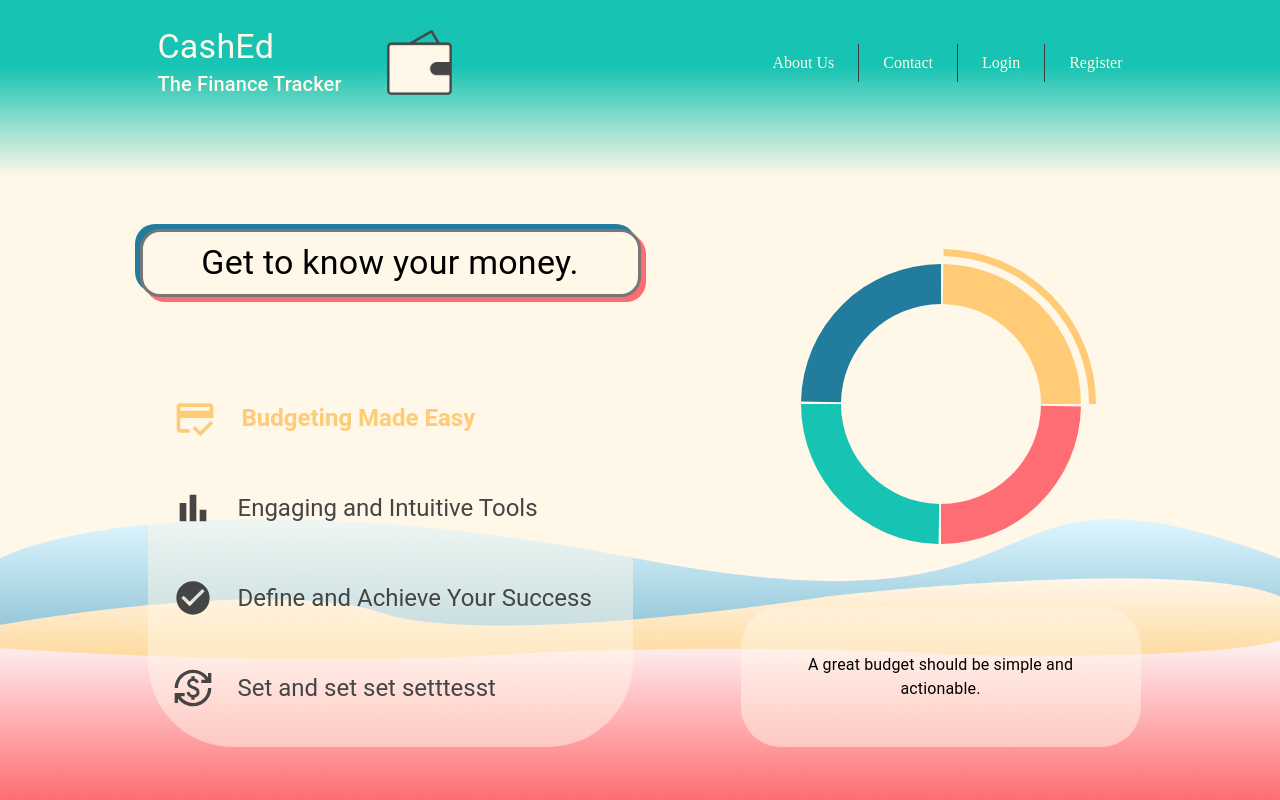
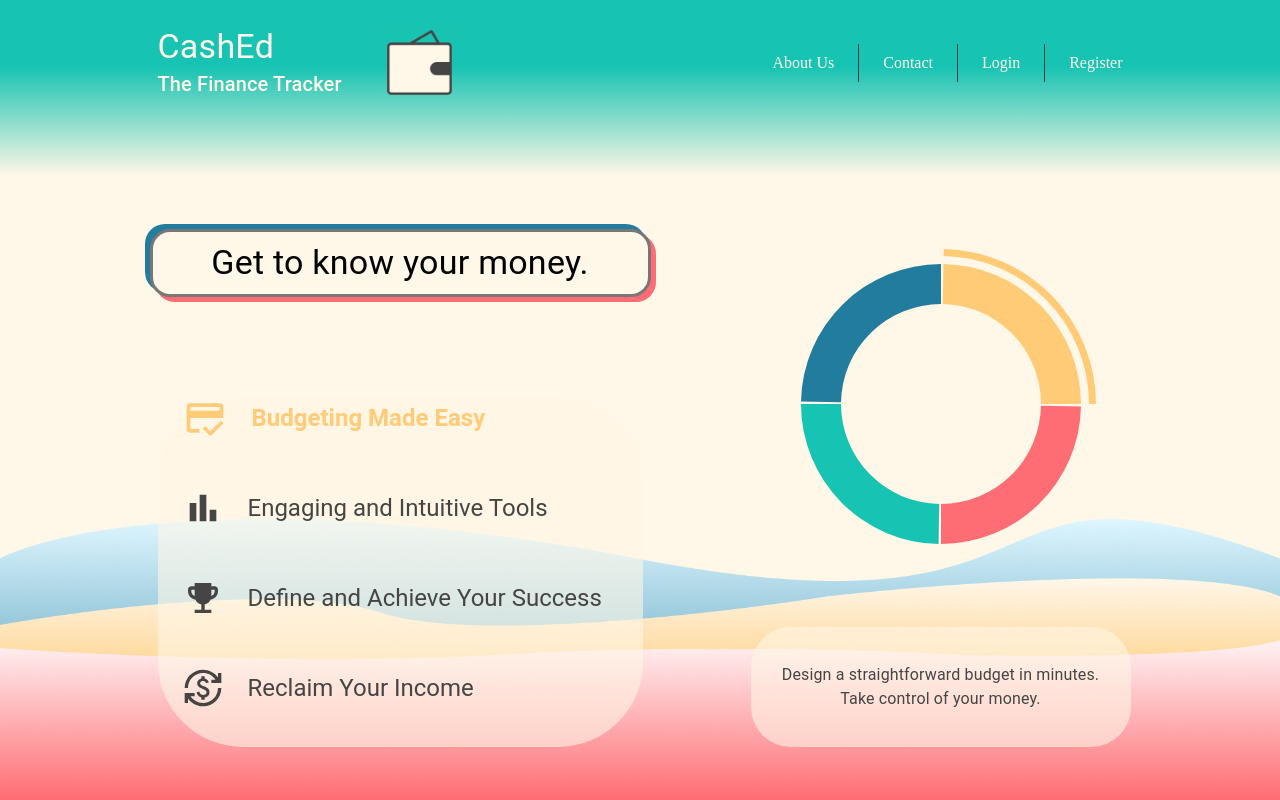
Before and after one commit to tjordanv/CashEd, a React (Create React App) app in the folder frontend/: page /home in a window 1280 px wide. Both pictures are taken after a click on the element "Budgeting Made Easy". Built offline with nearby package versions, Linux system fonts and the light colour scheme; what @mui/styled-engine-sc would draw is missing.

Commit message:
pie chart and home page
-removed focus outline in pie chart.
-added comments to HomePieChart

```diff
--- a/frontend/src/App.js
+++ b/frontend/src/App.js
@@ -19,13 +19,8 @@ import Home from "./pages/Home"
 const theme = createTheme({
   palette: {
     primary: {
-      main: "#17C3B2"
-    },
-    lightWhite: {
-      main: "rgba(255, 255, 255, 0.9)"
-    },
-    greyText: {
-      main: "#454545"
+      main: "#17C3B2",
+      text: "#454545"
     }
   }
 })
--- a/frontend/src/components/HomePieChart.js
+++ b/frontend/src/components/HomePieChart.js
@@ -3,11 +3,15 @@ import classes from "./HomePieChart.module.css"
 import { useEffect, useState } from "react"
 import { Typography } from "@mui/material"
 
+// The pie chart data for each slice. Values are all set to 1 so each slice is equal size.
 const data = [
-  { value: 1, text: "A great budget should be simple and actionable. " },
   {
     value: 1,
-    text: "this is also just text that will be displayed when you hover on this section of the pie chart"
+    text: "Design a straightforward budget in minutes. Take control of your money."
+  },
+  {
+    value: 1,
+    text: "CashEd's analysis engine provides a deeper understanding of financial health and tendencies, enabling you to make more intentional decisions about your money."
   },
   {
     value: 1,
@@ -15,10 +19,14 @@ const data = [
   },
   {
     value: 1,
-    text: "CashEd provides a suite of interactive tools and technologies that simplify your journey to financial freedom."
+    text: "CashEd boasts a suite of interactive tools and technologies that simplify your journey to financial freedom."
   }
 ]
+
+// The colors for the pie chart slices.
 const COLORS = ["#FFCB77", "#227C9D", "#17C3B2", "#FE6D73"]
+
+// This is the outer line that displays over the active slice in the pie chart
 const renderActiveShape = (props) => {
   const {
     cx,
@@ -58,6 +66,13 @@ const renderActiveShape = (props) => {
   )
 }
 
+/*
+  index: represents the currently active index of the home page list and the pie chart.
+    It gets passed as a prop to update the pie chart when the active index is update in
+    the home page list.
+  setListIndex: the handler that updates the home page list's active index when the pie
+    chart's active index is updated.
+*/
 const HomePieChart = ({ index, setListIndex }) => {
   const [text, setText] = useState("")
   const [activeIndex, setActiveIndex] = useState("")
@@ -75,6 +90,7 @@ const HomePieChart = ({ index, setListIndex }) => {
     }
   }, [index])
 
+  // Update the text displayed and the active index for both the pie chart and the home page list
   const onPieEnter = (body, pieIndex) => {
     setActiveIndex(pieIndex)
     setText(body.text)
@@ -106,7 +122,9 @@ const HomePieChart = ({ index, setListIndex }) => {
           text ? "" : classes.infoContainerPlaceholder
         }`}
       >
-        <Typography>{text}</Typography>
+        <Typography color="primary.text" variant="body1">
+          {text}
+        </Typography>
       </div>
     </div>
   )
--- a/frontend/src/components/HomePieChart.module.css
+++ b/frontend/src/components/HomePieChart.module.css
@@ -7,15 +7,22 @@
 .container .pie {
   margin-bottom: auto;
 }
+.container .pie *:focus {
+  outline: none;
+}
 .container .pie :first-child {
   cursor: pointer;
+}
+
+.container .pie :first-child:focus {
+  cursor: default;
 }
 .container .infoContainer {
   height: 80px;
   width: 340px;
-  padding: 30px;
+  padding: 20px;
   border-radius: 40px;
-  background-color: rgba(255, 247, 231, 0.5); /* 50% opacity */
+  background-color: rgba(255, 247, 231, 0.6); /* 60% opacity */
   position: relative;
   display: flex;
   align-items: center;
--- a/frontend/src/pages/Home.js
+++ b/frontend/src/pages/Home.js
@@ -5,7 +5,7 @@ import footer from "../assets/AuthFooter.png"
 import Stack from "@mui/material/Stack"
 import BarChartIcon from "@mui/icons-material/BarChart"
 import CurrencyExchangeIcon from "@mui/icons-material/CurrencyExchange"
-import CheckCircleIcon from "@mui/icons-material/CheckCircle"
+import EmojiEventsIcon from "@mui/icons-material/EmojiEvents"
 import CreditScoreIcon from "@mui/icons-material/CreditScore"
 import Typography from "@mui/material/Typography"
 import HomePieChart from "../components/HomePieChart"
@@ -31,14 +31,14 @@ const Home = () => {
     },
     {
       index: 3,
-      icon: CheckCircleIcon,
+      icon: EmojiEventsIcon,
       text: "Define and Achieve Your Success",
       hoverColor: "#17C3B2"
     },
     {
       index: 4,
       icon: CurrencyExchangeIcon,
-      text: "Set and set set setttesst",
+      text: "Reclaim Your Income",
       hoverColor: "#227C9D"
     }
   ]
--- a/frontend/src/pages/Home.module.css
+++ b/frontend/src/pages/Home.module.css
@@ -12,7 +12,7 @@
   width: 485px;
   height: 350px;
   border-radius: 85px;
-  background-color: rgba(255, 247, 231, 0.5); /* 50% opacity */
+  background-color: rgba(255, 247, 231, 0.6); /* 60% opacity */
 }
 
 .tempCont .stackItem {
```
